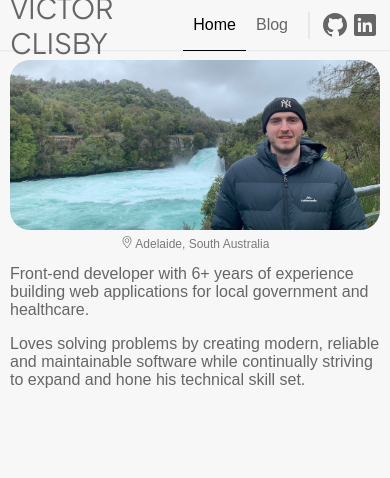
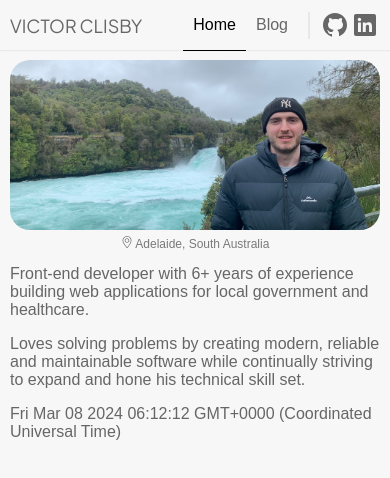
Before and after one commit to vclisby/personal-website, a SvelteKit app: page / in a window 390 px wide. Shown: the top 478 px of the page. Built offline with nearby package versions, Linux system fonts and the light colour scheme.

Commit message:
Fix header title css specificity

```diff
--- a/src/lib/components/Header.svelte
+++ b/src/lib/components/Header.svelte
@@ -112,8 +112,10 @@
 	}
 
 	@media screen and (max-width: 600px) {
-		.title {
-			font-size: 18px;
+		header {
+			.title {
+				font-size: 18px;
+			}
 		}
 	}
 </style>
--- a/src/routes/+page.svelte
+++ b/src/routes/+page.svelte
@@ -26,6 +26,7 @@
 		Loves solving problems by creating modern, reliable and maintainable software while continually
 		striving to expand and hone his technical skill set.
 	</p>
+	<p>{today.toString()}</p>
 </section>
 
 <style>
```
